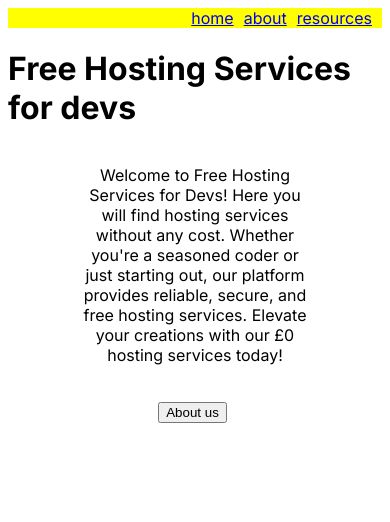
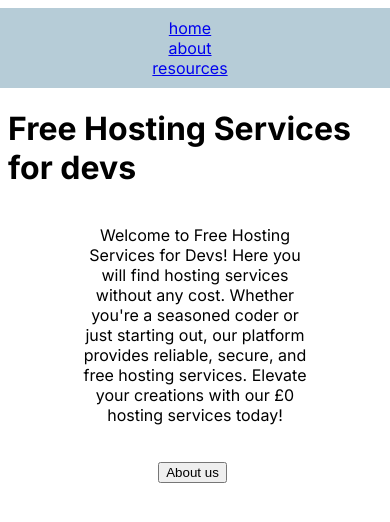
Before and after one commit to N00rAhmed/Free-Hosting-Services, a Next.js app: page / in a window 390 px wide. Shown: the top 522 px of the page. Built offline with nearby package versions, Linux system fonts and the light colour scheme.

Commit message:
added styling to header

```diff
--- a/components/Navbar.tsx
+++ b/components/Navbar.tsx
@@ -5,9 +5,9 @@ import '../components/navbar.css';
 export default function Navbar() {
   return (
     <div className="links-container">
-        <a><Link href='/'>home</Link></a>
-        <a><Link href='/about'>about</Link></a>
-        <a><Link href='/resources'>resources</Link></a>
+        <a><Link className="card" href='/'>home</Link></a>
+        <a><Link className="card" href='/about'>about</Link></a>
+        <a><Link className="card" href='/resources'>resources</Link></a>
 
     </div>
   )
--- a/components/navbar.css
+++ b/components/navbar.css
@@ -1,14 +1,57 @@
 .links-container{
-    /* margin-top: 20%; */
-    /* width: 30%; */
-    display: flex;
-    justify-content: flex-end;
-    width: 100%;
-
+    /* display: grid; */
+    /* display: flex;
+    justify-content: center;
+    flex-direction: row;
     background-color: yellow;
+    width: 100%; */
 }
 
+
+
+.links-container {
+    display: flex;
+    justify-content: center;
+    align-items: center;
+    background-color: #b6ccd7;
+    width: 100%;
+    height: 100px;
+  }
+  .card {
+    display: flex;
+    justify-content: center;
+    list-style: none;
+    /* margin: 0;
+    padding: 0; */
+  }
+
+  .card a {
+    margin: 0 10px;
+  }
+
+  .card a {
+    text-decoration: none;
+    color: #333;
+    font-weight: bold;
+  }
+
 a{
-    /* justify-content: space-between; */
     margin-right: 5px;
 }
+
+  @media (max-width: 600px) {
+    .links-container {
+      flex-direction: column;
+      height: auto;
+      padding: 10px;
+    }
+
+
+    .card {
+      flex-direction: column;
+    }
+
+    .card a {
+      margin: 5px 0;
+    }
+  }
```
